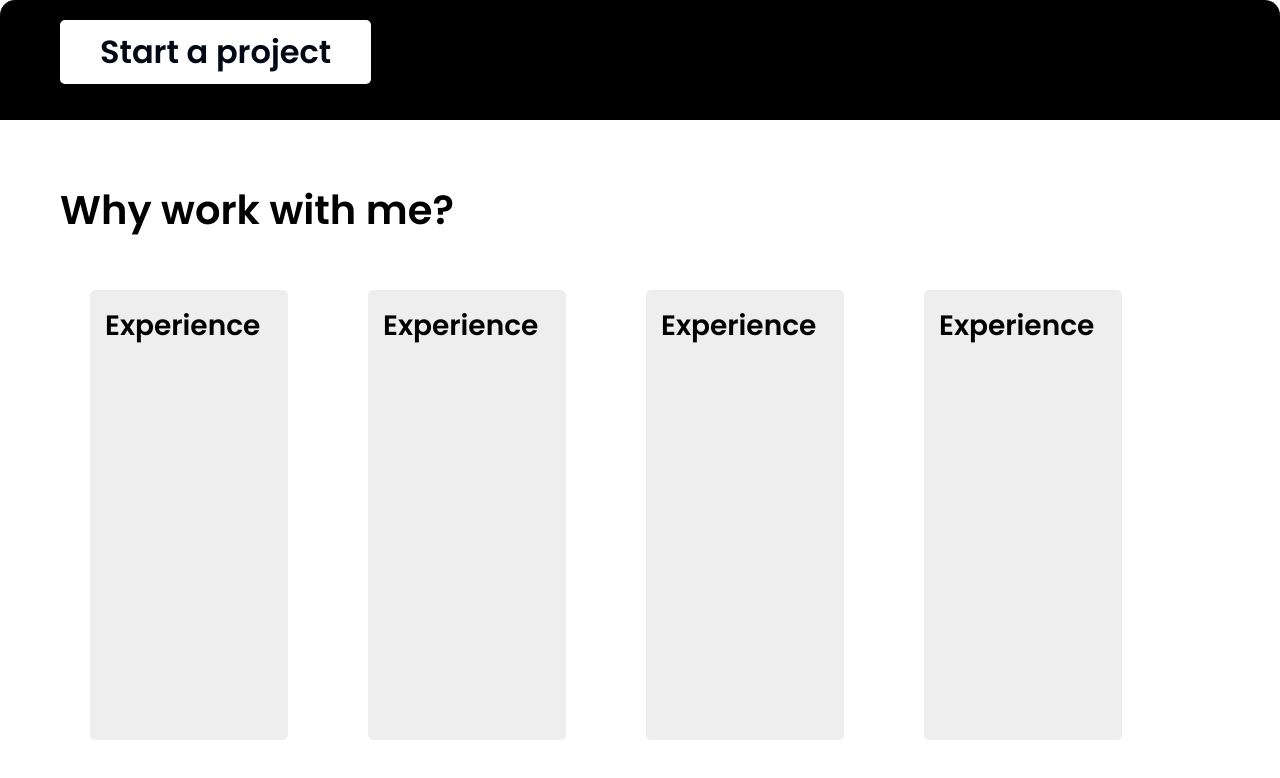
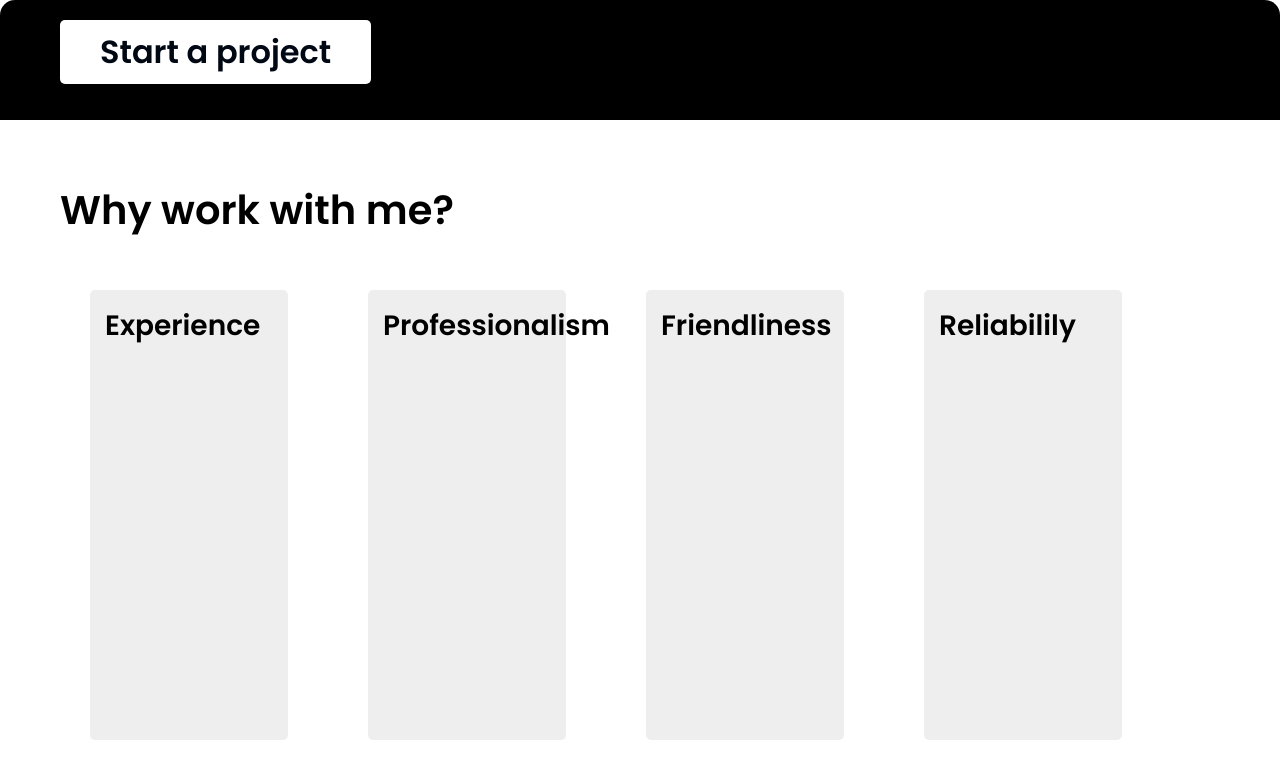
Before and after one commit to TomDevy/main-portfolio, a Next.js app: page / in a window 1280 px wide. Shown: the top 778 px of the page. Built offline with nearby package versions, Linux system fonts and the light colour scheme.

Commit message:
fix card

```diff
--- a/pages/landing/index.tsx
+++ b/pages/landing/index.tsx
@@ -13,15 +13,16 @@ const Landing = () => {
           <div className={styles.workFlex}>
             <div className={styles.workCard}>
               <h3>Experience</h3>
+              <p></p>
             </div>
             <div className={styles.workCard}>
-              <h3>Experience</h3>
+              <h3>Professionalism</h3>
             </div>
             <div className={styles.workCard}>
-              <h3>Experience</h3>
+              <h3>Friendliness</h3>
             </div>
             <div className={styles.workCard}>
-              <h3>Experience</h3>
+              <h3>Reliabilily</h3>
             </div>
           </div>
         </div>
--- /dev/null
+++ b/pages/reviews/index.tsx
@@ -0,0 +1,6 @@
+const Review = () => {
+    return (
+        <div></div>
+    )
+}
+export default Review
--- /dev/null
+++ b/pages/reviews/review.module.scss
@@ -0,0 +1 @@
+@import "../../styles/mixins";
```
